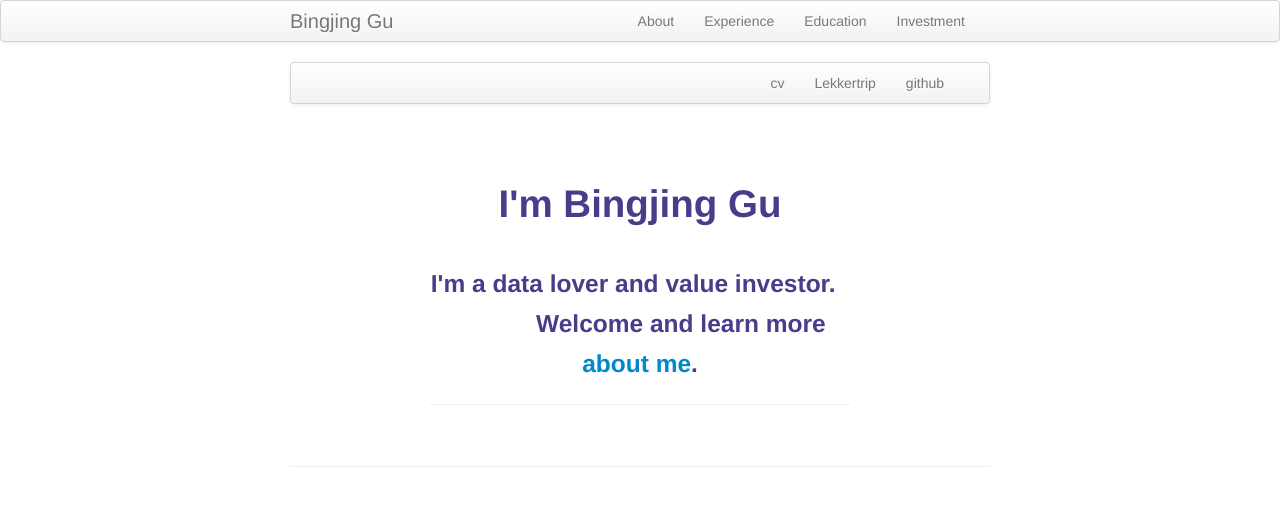
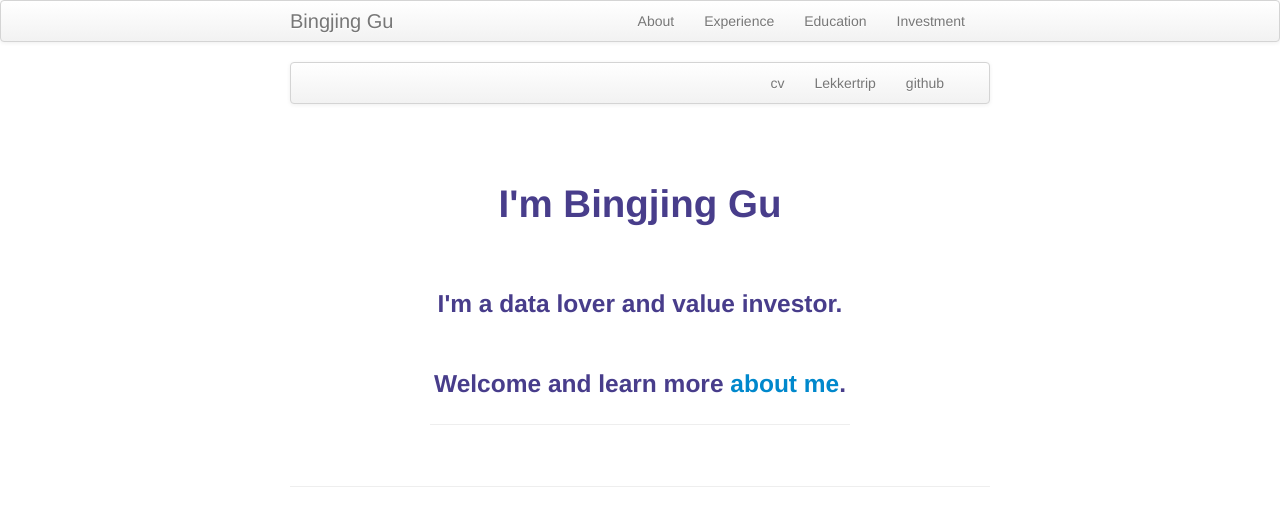
Before and after one commit to sangaj/sangaj.github.io, a Jekyll site: the page built from index.md, in a window 1280 px wide. Shown: the top 526 px of the page. Built offline with Jekyll 4.4.1, drawn with Linux system fonts in a browser that asks for light colours.

Commit message:
Update index.md

```diff
--- a/index.md
+++ b/index.md
@@ -34,8 +34,8 @@ keywords: Bingjing, Leiden, R, python, statistic, Big data
             <br>
                 <h1 class="textcenter">I'm Bingjing Gu </h1>
             <br>
-                <h3 class ="textcenter">I'm a <span>data lover</span> and <span>value investor</span>.
-                Welcome and learn more <a class="smoothscroll" href="https://sangaj.github.io/pages/About.html">about me</a>.</h3>
+                <h3 class ="textcenter">I'm a <span>data lover</span> and <span>value investor</span>.</h3>
+                <h3 class ="textcenter">Welcome and learn more <a class="smoothscroll" href="https://sangaj.github.io/pages/About.html">about me</a>.</h3>
                 <hr />
             </div>
         </div>
```
